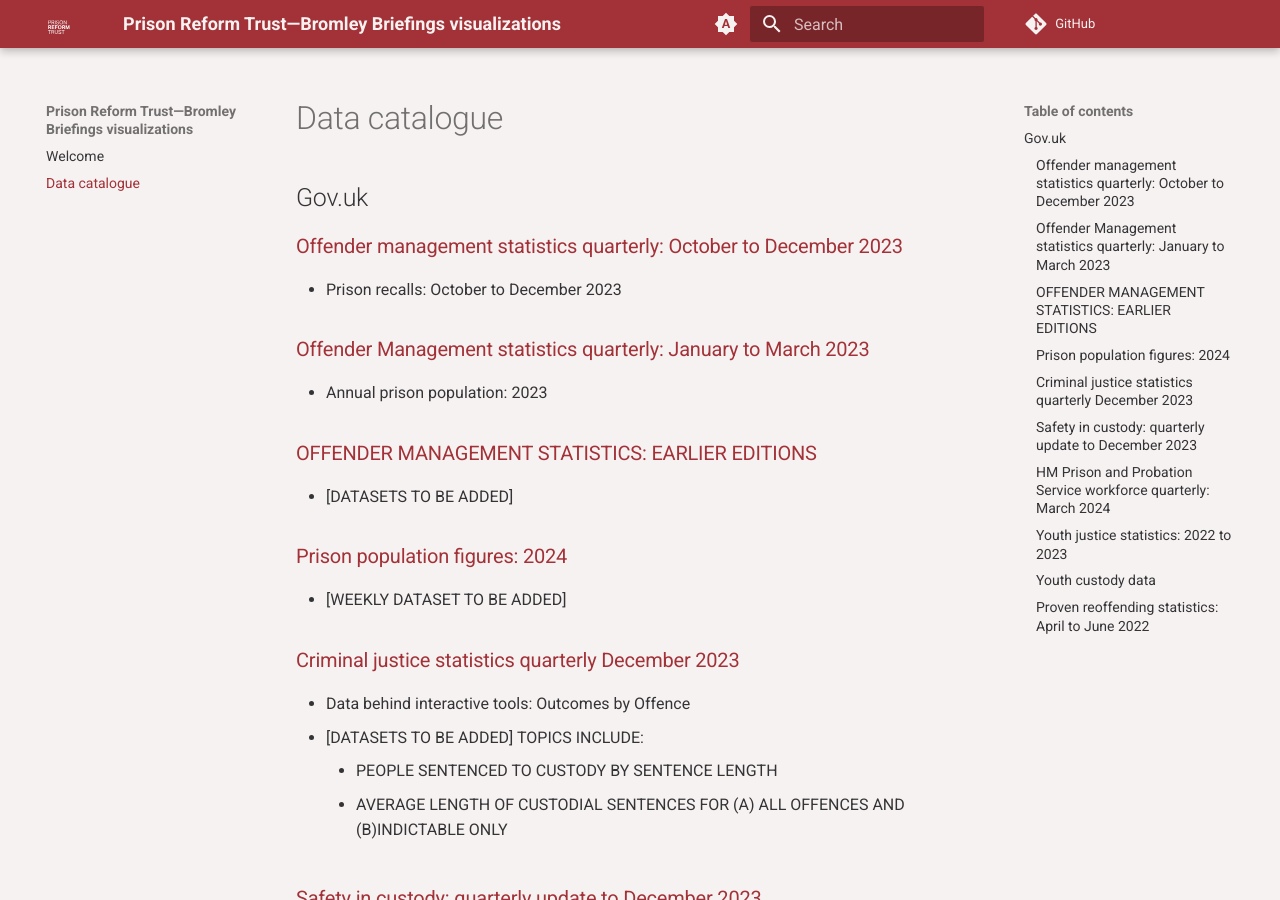
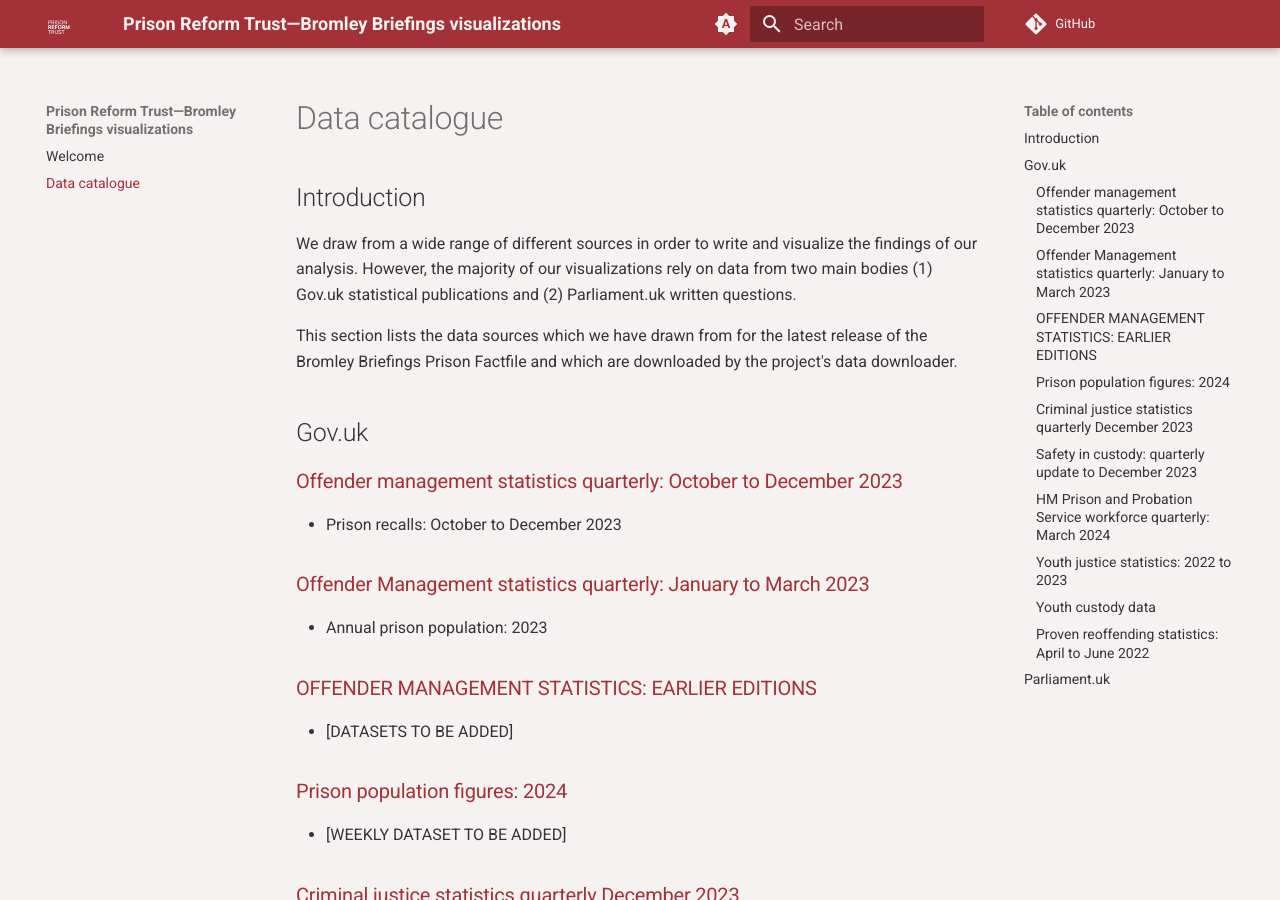
Before and after one commit to Prison-Reform-Trust/bromley_briefings, an MkDocs documentation site: the page built from docs/docs/data-catalogue.md, in a window 1280 px wide and 900 px high. Built offline with MkDocs 1.6.1 and Material for MkDocs 9.7.7, drawn with Linux system fonts in a browser that asks for light colours; comment, search, counter and statistics services are not loaded.

Commit message:
WIP: updates to data-catalogue.md text

```diff
--- a/docs/docs/data-catalogue.md
+++ b/docs/docs/data-catalogue.md
@@ -1,4 +1,9 @@
 # Data catalogue
+
+## Introduction
+We draw from a wide range of different sources in order to write and visualize the findings of our analysis. However, the majority of our visualizations rely on data from two main bodies (1) Gov.uk statistical publications and (2) Parliament.uk written questions.
+
+This section lists the data sources which we have drawn from for the latest release of the Bromley Briefings Prison Factfile and which are downloaded by the project's data downloader.
 
 ## Gov.uk
 ### [Offender management statistics quarterly: October to December 2023](https://www.gov.uk/government/statistics/offender-management-statistics-quarterly-october-to-december-2023)
@@ -44,3 +49,5 @@
 * [MONTHLY DATASET TO BE ADDED]
 
 ### [Proven reoffending statistics: April to June 2022](https://www.gov.uk/government/statistics/proven-reoffending-statistics-april-to-june-2022)
+
+## Parliament.uk
```
